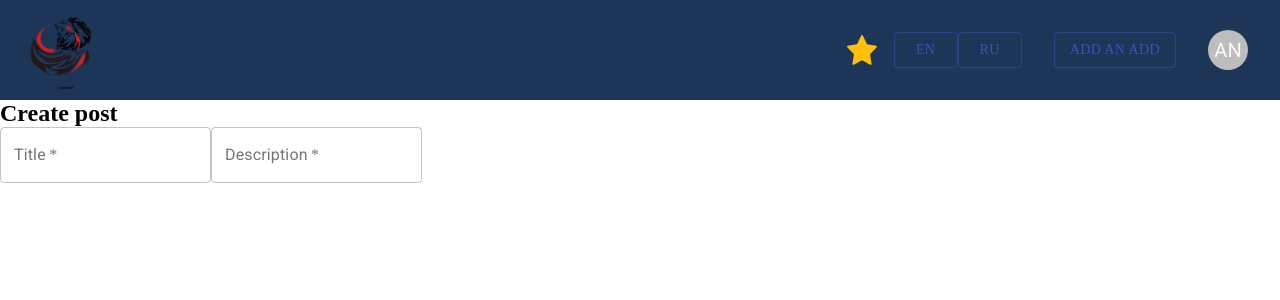
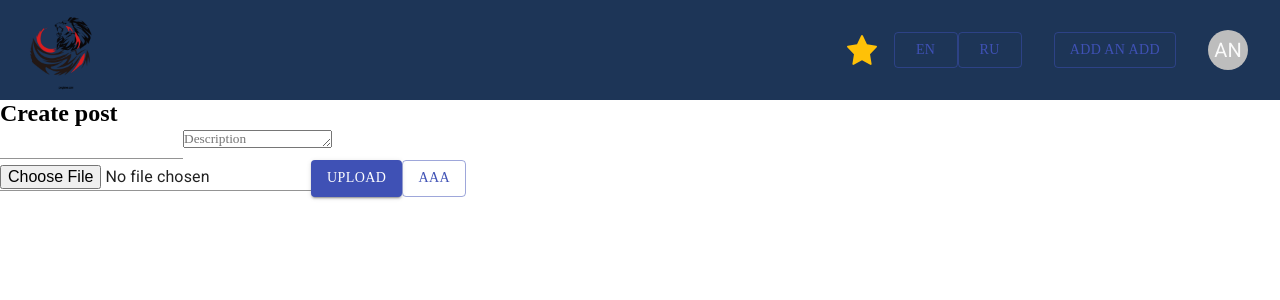
Before and after one commit to VACincoming/PetProject, a React (Create React App) app: page /create in a window 1280 px wide. Shown: the top 300 px of the page. Built offline with nearby package versions, Linux system fonts and the light colour scheme; a web font is replaced by a local one.

Commit message:
Add textarea and upload files (in progress)

```diff
--- a/src/customComponents/CustomInput/CustomInput.tsx
+++ b/src/customComponents/CustomInput/CustomInput.tsx
@@ -1,5 +1,5 @@
 import React, { memo } from 'react';
-import TextField from '@material-ui/core/TextField';
+import Input from '@material-ui/core/Input';
 import { useField } from "formik";
 // import { ICustomInput } from 'interfaces/ICustomInput';
 import InputAdornment from '@material-ui/core/InputAdornment';
@@ -20,10 +20,10 @@ const CustomInput: React.FC<any> = (
 		autoComplete="text",
 		autoFocus=false,
 		type='text',
-		value='',
 		classes='',
 		placeholder='',
 		maxLength="5000",
+        ...props
 	}
 		) => {
 			const [showPassword, setShowPassword] = React.useState(false);
@@ -36,18 +36,16 @@ const CustomInput: React.FC<any> = (
 				if (type === 'password' && !showPassword) {
 					return 'password'
 				}
-				return 'text'
+				return type
 			}
 		return (
-			<TextField
-				inputProps={{
-					maxLength
-				}}
+			<Input
+                multiple={true}
 				variant={variant}
 				margin={margin}
 				required={required}
 				fullWidth={fullWidth}
-				helperText={errorText}
+				helpertext={errorText}
 				error={!!errorText}
 				id={id}
 				placeholder={placeholder}
@@ -56,8 +54,8 @@ const CustomInput: React.FC<any> = (
 				autoFocus={autoFocus}
 				type={getType()}
 				className={classes}
-				InputProps={{
-					endAdornment: type === 'password' ? <InputAdornment position="end">
+				inputProps={{
+					endadornment: type === 'password' ? <InputAdornment position="end">
 						<IconButton
 							aria-label="toggle password visibility"
 							onClick={() => setShowPassword(!showPassword)}
@@ -66,8 +64,10 @@ const CustomInput: React.FC<any> = (
 							{showPassword ? <Visibility /> : <VisibilityOff />}
 						</IconButton>
 				</InputAdornment> : null,
+                maxLength
 				}}
 				{...field}
+                {...props}
 			/>
 		)
 };
--- a/src/customComponents/CustomTextArea/CustomTextArea.jsx
+++ b/src/customComponents/CustomTextArea/CustomTextArea.jsx
@@ -1,16 +1,30 @@
 import React, { memo } from 'react';
+import { TextareaAutosize } from '@material-ui/core';
+import { useField } from "formik";
 
 const CustomTextArea = memo((
   {
-    tag: Tag = 'span',
-    children = [],
-    title = '',
+    maxRows=3,
+    ariaLabel,
+    placeholder='',
+    required=false,
+    id='',
+    name='',
     className = ''
-  }) => (
-    <Tag className={className}>
-      {title || children}
-    </Tag>
-  )
+}) => {
+    const [field] = useField(name);
+    return (
+        <TextareaAutosize
+            maxRows={maxRows}
+            id={id}
+            name={name}
+            required={required}
+            aria-label={ariaLabel}
+            placeholder={placeholder}
+            className={className}
+            {...field}
+        />
+  )}
 );
 
 export default CustomTextArea;
--- a/src/pages/CreatePage/CreatePage.jsx
+++ b/src/pages/CreatePage/CreatePage.jsx
@@ -1,11 +1,13 @@
 import React from "react";
 import { makeStyles } from "@material-ui/core/styles";
-import { useTranslation } from 'react-i18next';
+import { useTranslation } from "react-i18next";
 import { Form } from "formik";
 import Grid from "@material-ui/core/Grid";
 import Text from "customComponents/CustomText";
 import CustomForm from "customComponents/CustomForm";
 import CustomField from "customComponents/CustomField";
+import CustomTextArea from "customComponents/CustomTextArea";
+import CustomButton from "customComponents/CustomButton";
 import "./styles.scss";
 
 const useStyles = makeStyles((theme) => ({
@@ -22,10 +24,27 @@ const useStyles = makeStyles((theme) => ({
 const CreatePage = () => {
     const classes = useStyles();
     const { t } = useTranslation();
+    const onSubmit = (values) => {
+        let data = new FormData();
+        values.files.forEach((photo, index) => {
+            console.log('30-', photo, values, index);
+            data.append(`photo${index}`, values.files[index]);
+        });
+        console.log('33', values, data);
+        // for(let pair of data.entries()) {
+            console.log(`35 ${data.get('photo0').JSON()}`); // key1 = value1, then key2 = value2
+        //   }
+    };
+    const handleImage = (event, setFieldValue) => {
+        const files = event.target.files;
+        let myFiles =Array.from(files);
+        setFieldValue('files', myFiles)
+        console.log(files, myFiles, event.target);
+    }
     return (
         <div data-component="create-page" className={classes.root}>
             <Grid container>
-                <Text tag="h2" title={t('create:title')} />
+                <Text tag="h2" title={t("create:title")} />
                 <Grid item xs={12}>
                     <Grid item xs={12} md={6} sm={6}>
                         <CustomForm
@@ -33,24 +52,59 @@ const CreatePage = () => {
                                 title: "",
                                 description: "",
                                 number: "",
+                                files: [],
                             }}
+                            onSubmit={onSubmit}
                         >
-                            {({ values }) => (
+                            {({ values, setFieldValue, ...props }) => (
                                 <Form>
                                     <CustomField
                                         name="title"
+                                        id="title"
                                         required={true}
-                                        id="title"
                                         label={t("create:name")}
                                         value={values.title}
                                     />
                                     <CustomField
                                         name="description"
+                                        id="description"
                                         required={true}
-                                        id="description"
-                                        label={t("create:description")}
+                                        ariaLabel="description"
+                                        placeholder={t("create:description")}
                                         value={values.description}
+                                        as={CustomTextArea}
                                     />
+                                    {/* <CustomField
+                                        accept="image/*"
+                                        className={classes.input}
+                                        name="files"
+                                        id="files"
+                                        multiple={true}
+                                        required={true}
+                                        value={values.files}
+                                        type="file"
+                                    /> */}
+                                    <label htmlFor="files">
+                                        <CustomField
+                                            accept="image/*"
+                                            id="files"
+                                            multiple={true}
+                                            styles={{display: 'none'}}
+                                            type="file"
+                                            name='files'
+                                            onChange={(e) => handleImage(e, setFieldValue)}
+                                        />
+                                        <CustomButton
+                                            variant="contained"
+                                            component="span"
+                                            onClick={()=>console.log(props)}
+                                        >
+                                            Upload
+                                        </CustomButton>
+                                    </label>
+                                    <CustomButton onClick={() => console.log(props)} type="submit">
+                                        aaa
+                                    </CustomButton>
                                 </Form>
                             )}
                         </CustomForm>
```
